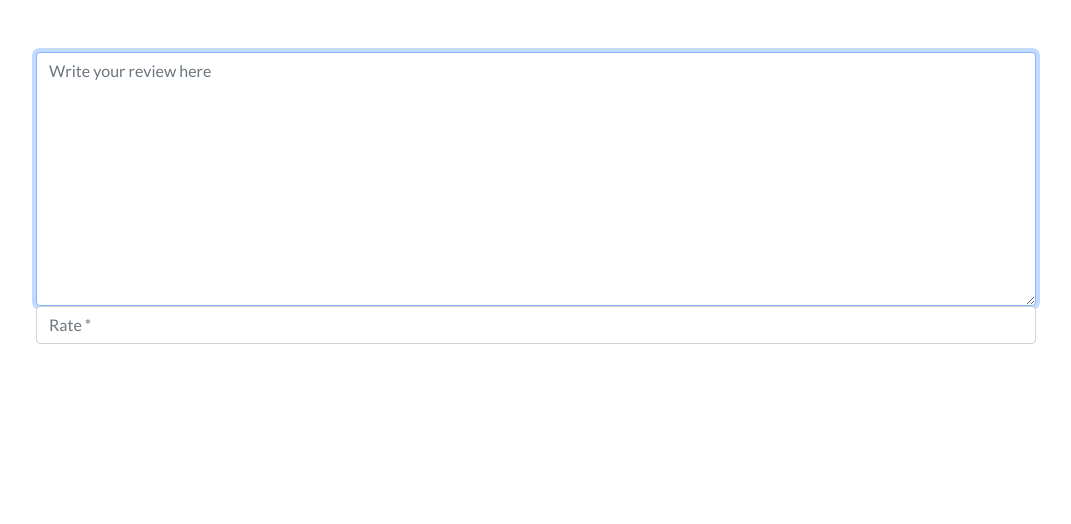
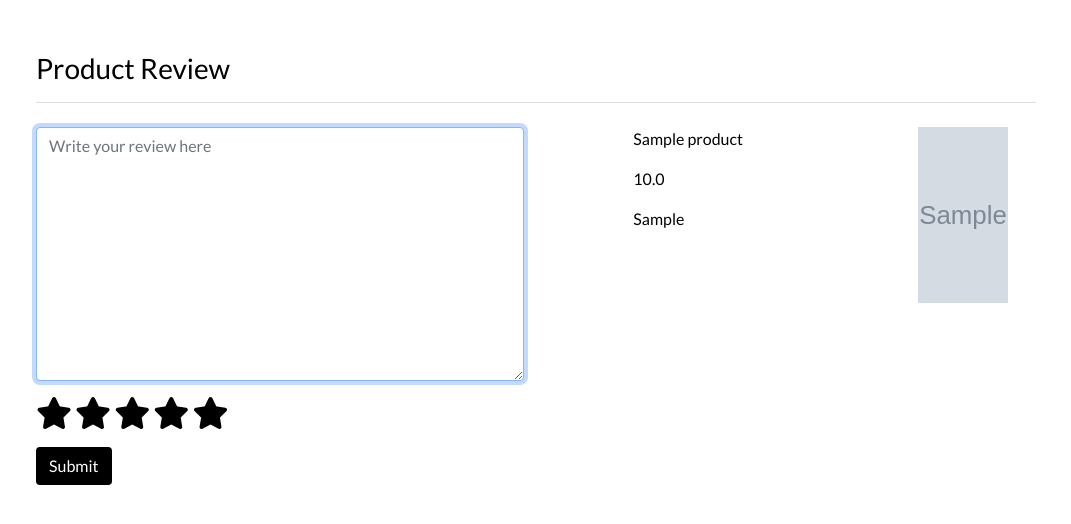
Before and after one commit to Yasi92/Happy-Pet, a Django app: page /profile/add_review/1 in a window 1280 px wide. Shown: the part 112-636 px from the top of the page, without its empty margins (104-1175 px from the left). Run offline with Django 3.2, Linux system fonts and the light colour scheme; tables that the repository leaves empty hold one stand-in row (values such as "Sample post"); grey boxes marked "Sample" are stand-in pictures; some libraries are stand-ins or nearby versions.

Commit message:
Add 5-star rating to product review

```diff
--- a/products/forms.py
+++ b/products/forms.py
@@ -26,5 +26,5 @@ class ProductReviewForm(forms.ModelForm):
             else:
                 placeholder = placeholders[field]
             self.fields[field].widget.attrs['placeholder'] = placeholder
-            self.fields[field].widget.attrs['class'] = 'stripe-style-input'
+            self.fields[field].widget.attrs['class'] = 'product-review-form'
             self.fields[field].label = False
--- a/profiles/static/profiles/css/profile.css
+++ b/profiles/static/profiles/css/profile.css
@@ -22,5 +22,15 @@
 }
 
 .list-group-item.order-history-list{
-    border-bottom: 2px solid #000;
+    border-bottom: 2px solid rgb(0, 0, 0);
 }
+
+.product-review-form{
+    margin-bottom: 1rem;
+}
+
+
+
+.fa-star{
+    font-size: 2rem;
+}
--- a/profiles/templates/profiles/add_review.html
+++ b/profiles/templates/profiles/add_review.html
@@ -18,12 +18,92 @@
 {% block content %}
 <div class="overlay"></div>
 <div class="container">
+    <h3 class="mb-3">Product Review</h3>
+    <hr class="text-muted">
+    <div class="row mt-4">
+        <div class="col-6">
+            <form action="{% url 'add_review' product.product_id %}" method="POST">
+                {% csrf_token %}
+                {{ form.content|as_crispy_field }}
 
-<form action="#">
-    {% csrf_token %}
-    {{ form|crispy }}
-</form>
+                <fieldset>
+                    <span>
+                        <label for="rating-1"><i class="fa fa-star" id="s1"></i></labe>
+                            <input class="btn-check" type="radio" id="rating-1" name="stars" value="1" />
+
+                            <label for="rating-2"><i class="fa fa-star" id="s2"></i></label>
+                            <input class="btn-check" type="radio" id="rating-2" name="stars" value="2" />
+
+                            <label for="rating-3"><i class="fa fa-star" id="s3"></i></label>
+                            <input class="btn-check" type="radio" id="rating-3" name="stars" value="3" />
+
+                            <label for="rating-4"><i class="fa fa-star" id="s4"></i></label>
+                            <input class="btn-check" type="radio" id="rating-4" name="stars" value="4" />
+
+                            <label for="rating-5"><i class="fa fa-star" id="s5"></i></label>
+                            <input class="btn-check" type="radio" id="rating-5" name="stars" value="5" />
+                    </span>
+                </fieldset>
+
+                <button type="submit" class="btn btn-black mt-3">Submit</button>
+            </form>
+        </div>
+        <div class="col-5 offset-1">
+            <div class="row">
+                <div class="col-8">
+                    <p>{{ product.name }}</p>
+                    <p>{{ product.price }}</p>
+                    <p>{{ product.sku }}</p>
+                </div>
+                <div class="col-4">
+                    <img class="img-responsive img-md" src="{{ product.image1.url }}" alt="{{ product.name }}">
+                </div>
+            </div>
+
+        </div>
+    </div>
+
 
 </div>
 
 {% endblock %}
+
+{% block postloadjs %}
+{{ block.super }}
+
+
+<script>
+    // The star rating method has been learned from the following tutorial
+    // (https://www.youtube.com/watch?v=YN2jW4Fp7tM)
+
+
+    $(document).ready(function () {
+        $("#s1").click(function () {
+            $(".fa-star").css("color", "black");
+            $("#s1").css("color", "rgb(252, 231, 4)");
+        });
+
+        $("#s2").click(function () {
+            $(".fa-star").css("color", "black");
+            $("#s1,#s2").css("color", "rgb(252, 231, 4)");
+        });
+
+        $("#s3").click(function () {
+            $(".fa-star").css("color", "black");
+            $("#s1,#s2,#s3").css("color", "rgb(252, 231, 4)");
+        });
+
+        $("#s4").click(function () {
+            $(".fa-star").css("color", "black");
+            $("#s1,#s2,#s3,#s4").css("color", "rgb(252, 231, 4)");
+        });
+
+        $("#s5").click(function () {
+            $(".fa-star").css("color", "black");
+            $("#s1,#s2,#s3,#s4,#s5").css("color", "rgb(252, 231, 4)");
+        });
+    })
+</script>
+
+
+{% endblock %}
--- a/profiles/views.py
+++ b/profiles/views.py
@@ -67,7 +67,10 @@ def add_review(request, product_id):
         stars = request.POST['stars']
         content = request.POST['content']
 
-        ProductReview.objects.create(product=product, user=request.user, stars=stars, content=content)
+        ProductReview.objects.create(
+                            product=product, user=request.user,
+                            stars=stars, content=content)
+        messages.success(request, f'Thank you for your review!')
 
     form = ProductReviewForm()
 
@@ -76,6 +79,7 @@ def add_review(request, product_id):
     context = {
         'product' : product,
         'form' : form,
+        'on_review_page' : True,
 
     }
 
--- a/templates/base.html
+++ b/templates/base.html
@@ -33,8 +33,10 @@
     </script>
     <script src="https://kit.fontawesome.com/09f433170b.js" crossorigin="anonymous"></script>
     <script src="https://cdn.jsdelivr.net/npm/bootstrap@5.1.3/dist/js/bootstrap.bundle.min.js"
-        integrity="sha384-ka7Sk0Gln4gmtz2MlQnikT1wXgYsOg+OMhuP+IlRH9sENBO0LRn5q+8nbTov4+1p" crossorigin="anonymous">
+    integrity="sha384-ka7Sk0Gln4gmtz2MlQnikT1wXgYsOg+OMhuP+IlRH9sENBO0LRn5q+8nbTov4+1p" crossorigin="anonymous">
     </script>
+    <script src=”js/bootstrap-star-rating/star-rating.js” type=”text/javascript”></script>
+
     <script src="https://js.stripe.com/v3/"></script>
     {% endblock %}
     {% block extra_js %}
--- a/templates/includes/toasts/toast_success.html
+++ b/templates/includes/toasts/toast_success.html
@@ -16,7 +16,8 @@
 		</div>
 
 
-		{% if grand_total and not on_profile_page %}
+		{% if grand_total and not on_profile_page and not on_review_page %}
+
 
 		<p class="logo-font bg-light text-black py-1">Your Bag ({{ product_count }})</p>
 		<div class="bag-notification-wrapper">
```
